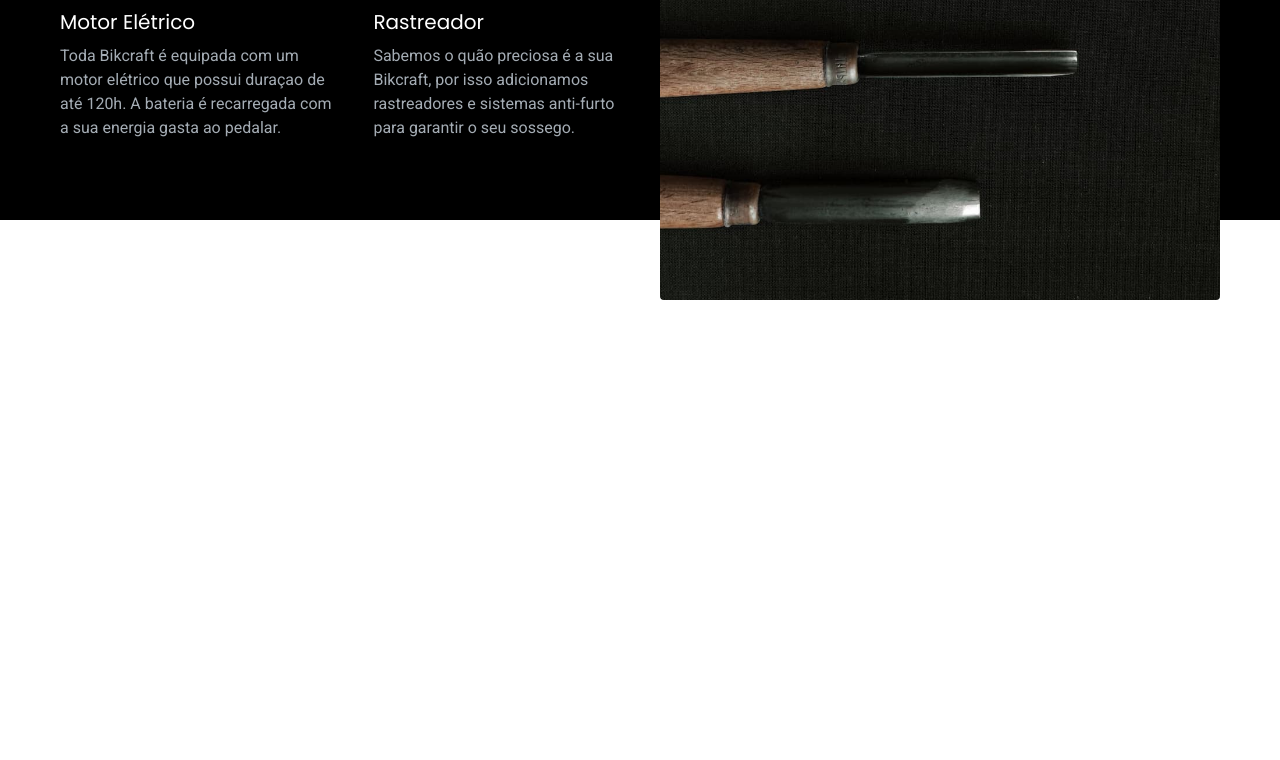
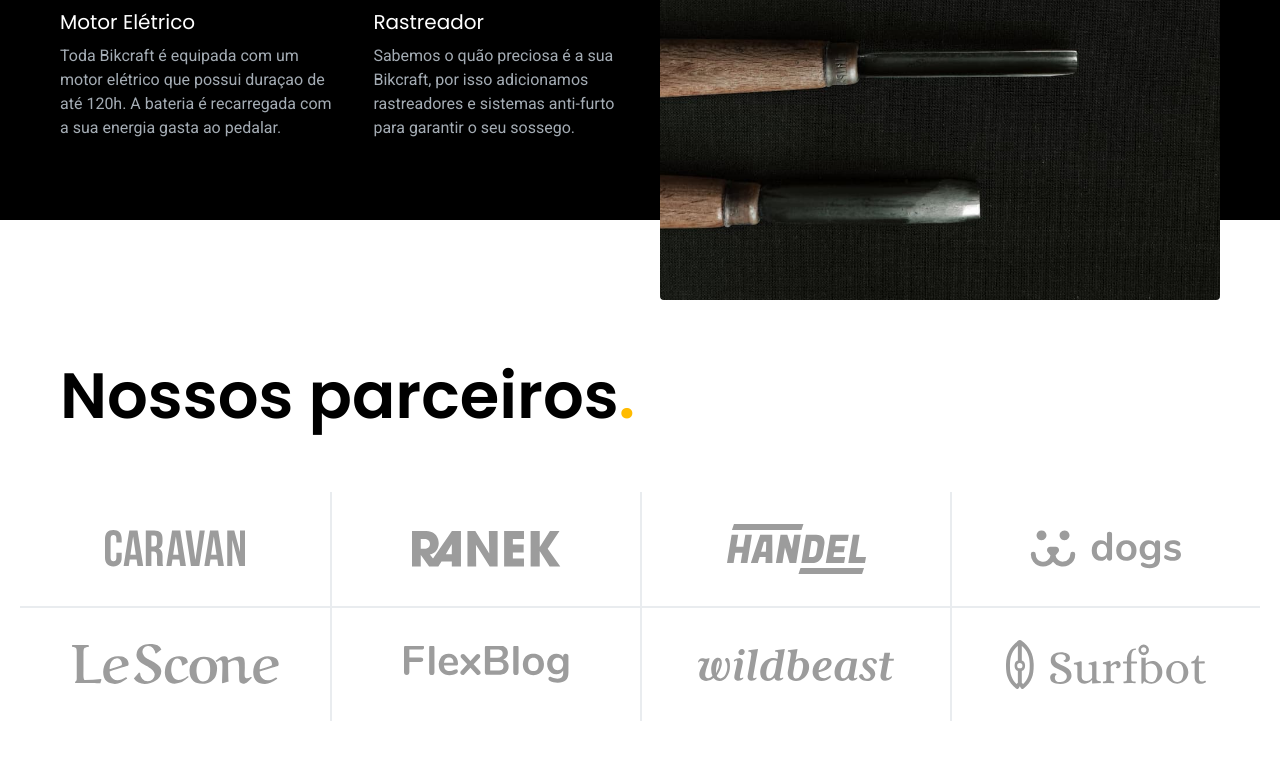
Before and after one commit to Leoodaviid/bikcraft, a React (Create React App) app: page / in a window 1280 px wide. Shown: the part 2386-3146 px from the top of the page. Built offline with nearby package versions, Linux system fonts and the light colour scheme.

Commit message:
Incluindo na Homepage + estilos

```diff
--- a/src/pages/Home/Home.tsx
+++ b/src/pages/Home/Home.tsx
@@ -1,5 +1,6 @@
-import { Introduction, List, Technology } from './styles'
+import { Introduction, List, Technology, Partners } from './styles'
 import { Link } from 'react-router-dom'
+import { PartnersItems } from '../../components/Partners/PartnersItems'
 import { BikSubTitle } from '../../components/BikTitle/BikSubTitle'
 import { BikTitle } from '../../components/BikTitle/BikTitle'
 import BikMagic from '../../assets/img/magic-home.jpg'
@@ -14,7 +15,7 @@ import InconRastreador from '../../assets/icons/rastreador.svg'
 const Home = () => {
   return (
     <>
-      <Introduction>
+      <Introduction aria-label='Introdução'>
         <div className='introducao container'>
           <div className='introducao-content'>
             <BikTitle>
@@ -96,6 +97,12 @@ const Home = () => {
           </div>
         </div>
       </Technology>
+      <Partners aria-label='Nossos Parceiros'>
+        <h2 className='title container'>
+          Nossos parceiros<span className='point'>.</span>
+        </h2>
+        <PartnersItems />
+      </Partners>
     </>
   )
 }
--- a/src/pages/Home/styles.ts
+++ b/src/pages/Home/styles.ts
@@ -173,3 +173,15 @@ export const Technology = styled.article`
     }
   }
 `
+export const Partners = styled.section`
+  padding: 3.75rem 0 7.5rem 0;
+  h2 {
+    margin-bottom: 3.75rem;
+  }
+  @media (max-width: 800px) {
+    padding: 3.75rem 0 3.75rem 0;
+    h2 {
+      margin-bottom: 1.25rem;
+    }
+  }
+`
```
